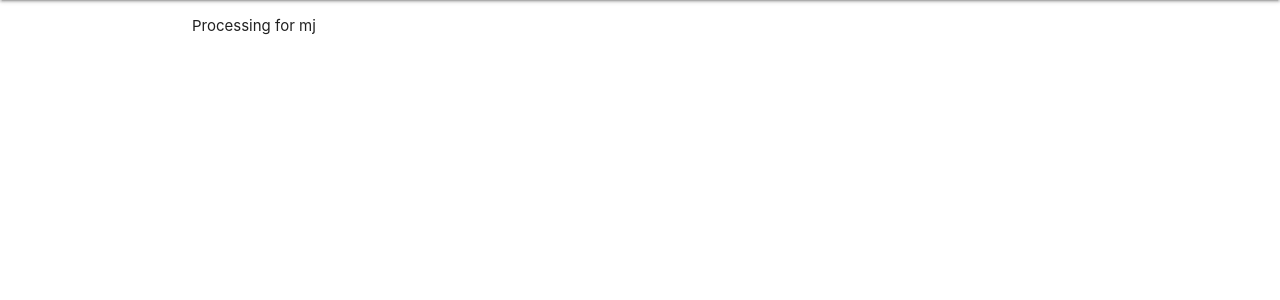
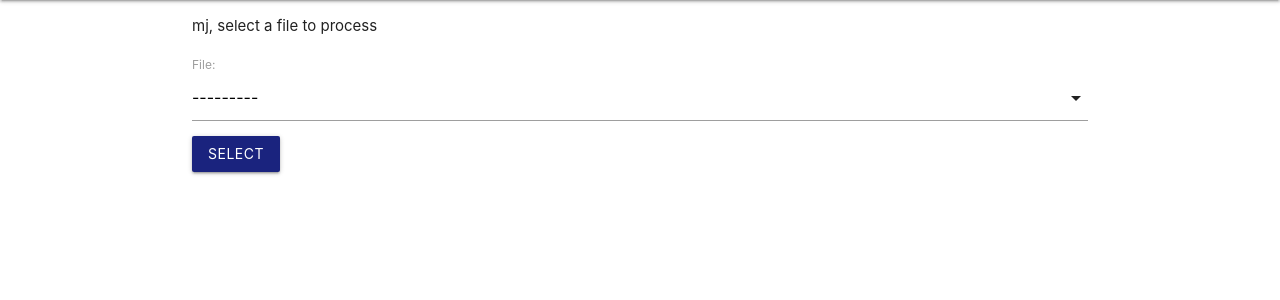
Before and after one commit to mjennings061/django-banter, a Django app: page /run_script/ in a window 1280 px wide. Shown: the part 64-364 px from the top of the page. Run offline with Django 3.2, Linux system fonts and the light colour scheme; a user stored in the database is signed in; data comes from the database, SQL or seed files in the repository; both versions use the stored data as it was after the commit.

Commit message:
Add ScriptForm to handle which file to process

```diff
--- a/ecg/core/forms.py
+++ b/ecg/core/forms.py
@@ -1,7 +1,7 @@
 from django import forms
 from django.contrib.auth.forms import UserCreationForm  # import Django's form to register
 from django.contrib.auth.models import User     # import django's model for the user
-from core.models import File, FileFormat, Script    # created file form
+from core.models import File, FileFormat, Script, Execution    # created file form
 
 
 # Form to register as a new user
@@ -32,5 +32,14 @@
         fields = ('name', 'uploaded_file', 'format')
 
 
-class ScriptForm(forms.ModelForm):
-    pass
+class ScriptForm(forms.Form):
+    # all files associated with the user
+    file_select = forms.ModelChoiceField(
+        label="File",
+        queryset=File.objects.all()
+    )
+
+    def __init__(self, *args, **kwargs):
+        self.user = kwargs.pop('user', None)
+        super(ScriptForm, self).__init__(*args, **kwargs)
+        self.fields['file_select'].queryset = File.objects.filter(user=self.user)
--- a/ecg/core/models.py
+++ b/ecg/core/models.py
@@ -61,7 +61,7 @@
                                default=FileFormat.objects.values('name')[0])
 
     def __str__(self):
-        return self.name
+        return f"{self.user} - {self.name}"
 
 
 class Script(models.Model):
@@ -135,3 +135,6 @@
     data_input = models.ForeignKey(File, on_delete=models.CASCADE, related_name='data_input', default=None)
     script = models.ForeignKey(Script, on_delete=models.CASCADE, related_name='script', default=None)
     data_output = models.ForeignKey(File, on_delete=models.CASCADE, related_name='data_output', null=True)
+
+    def __str__(self):
+        return f"{self.data_output}"
--- a/ecg/core/templates/run_script.html
+++ b/ecg/core/templates/run_script.html
@@ -2,8 +2,17 @@
 
 {% block content %}
     {% if current_user.is_authenticated %}
-        <p>Processing for {{ current_user }}</p>
+        <p>{{ current_user }}, select a file to process </p>
         {# TODO: Add form to select file and compatible algorithms here #}
+        <form method="POST">
+            {% csrf_token %}
+            {{ form.as_p }} {# build the form elsewhere #}
+            <button
+                class="btn waves-effect waves-light indigo darken-4"
+                type="submit" name="file select">
+                Select
+            </button>
+        </form>
     {% else %}
         <p>You must be logged in to view this content.</p>
     {% endif %}
--- a/ecg/core/views.py
+++ b/ecg/core/views.py
@@ -6,7 +6,7 @@
 from django.shortcuts import render, redirect
 
 from core.models import File, Script, Execution
-from .forms import NewUserForm, UploadFileForm  # import our own custom form
+from .forms import NewUserForm, UploadFileForm, ScriptForm  # import our own custom form
 
 
 # Create your views here.
@@ -119,8 +119,10 @@
     # TODO: Add a form and POST to select the file and algorithm to run
     # TODO: Download the resultant file
     # TODO: Add a dynamic form to select multiple compatible algorithms
+    form = None     # the form does not matter if there is no user logged in
     if request.user.is_authenticated:
         current_user = request.user     # get the logged in user
+        form = ScriptForm(user=current_user)  # populate the new form with user data
         data_files = File.objects.filter(user=current_user)     # get all files associated with the user
         scripts = Script.objects.all()     # get all scripts
 
@@ -137,6 +139,7 @@
         data_files = None
 
     context = {
+        'form': form,
         'current_user': current_user,
         'script': scripts,
         'data_files': data_files,
```
Also changed, not shown: ecg/db.sqlite3.
